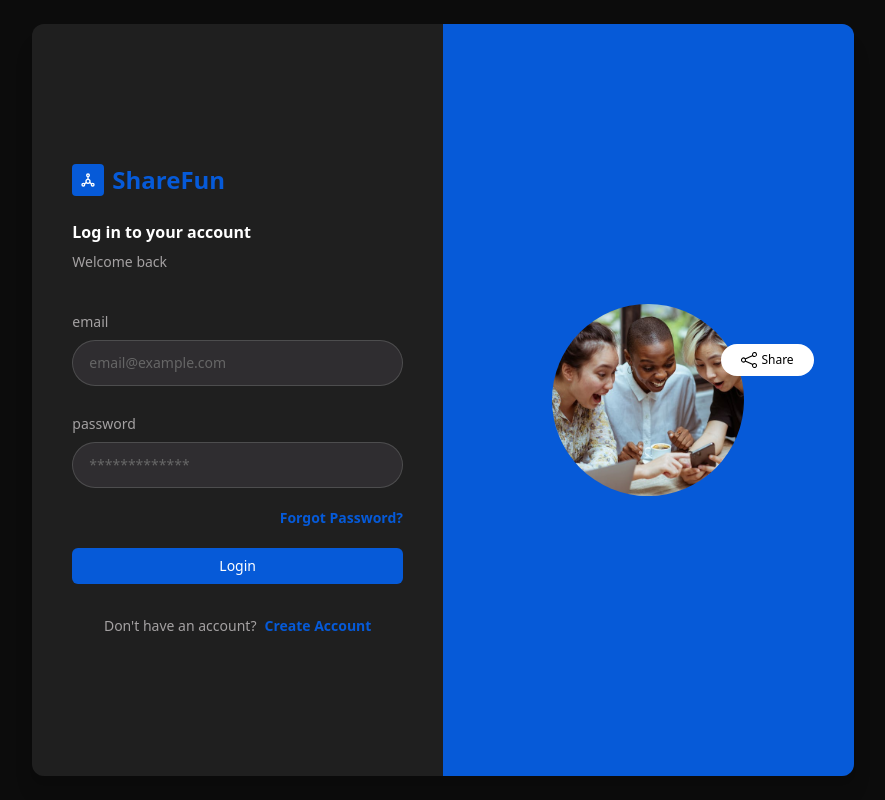
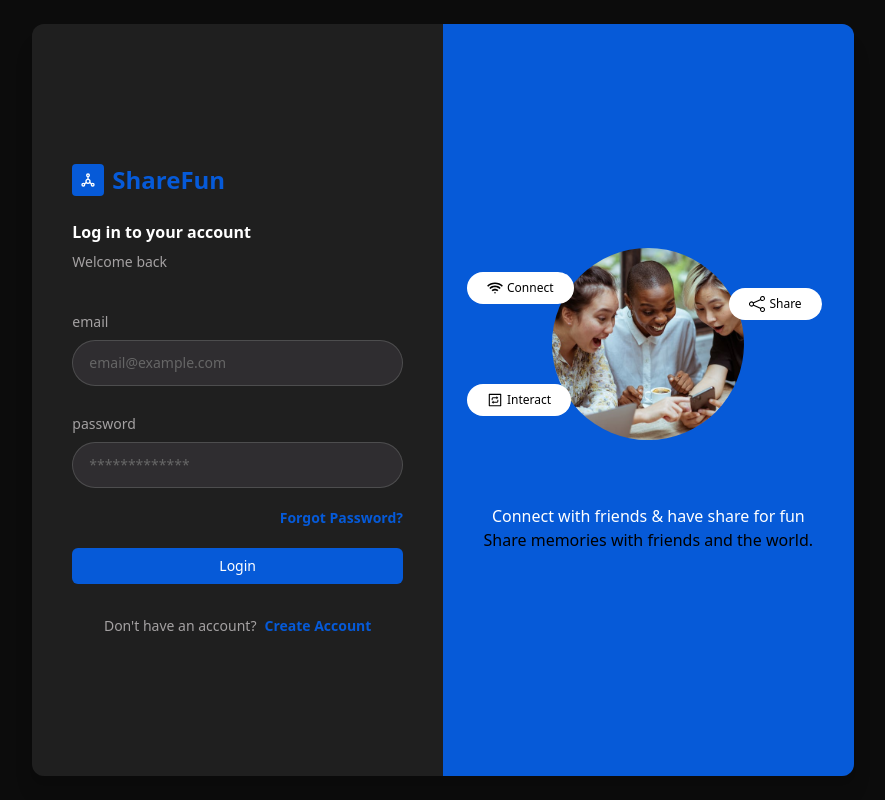
Before and after one commit to gaelambeu/Full-Stack-Social-Media, a React (Vite) app in the folder frontend/: page /login in a window 1280 px wide. Shown: the whole page, without its empty margins (197-1082 px from the left). Built offline with nearby package versions, Linux system fonts and the light colour scheme.

Commit message:
Login Update

```diff
--- a/frontend/src/pages/Login.jsx
+++ b/frontend/src/pages/Login.jsx
@@ -6,6 +6,8 @@ import { TbSocial } from "react-icons/tb"
 import { BsShare } from "react-icons/bs"
 import { TextInput, Loading, CustomButton } from '../components'
 import { BgImage, NoProfile } from '../assets'
+import { AiOutlineInteraction } from 'react-icons/ai'
+import { ImConnection } from 'react-icons/im'
 
 const Login = () => {
   const {
@@ -107,6 +109,13 @@ const Login = () => {
           </p>
         </div>
 
+
+
+
+
+
+
+
         {/* RIGHT */}
         <div className="hidden w-1/2 h-full lg:flex flex-col items-center justify-center bg-blue">
           <div className="relative w-full flex items-center justify-center">
@@ -116,10 +125,28 @@ const Login = () => {
               className='w-48 2xl:w-64 h-48 2xl:h-64 rounded-full object-cover'
             />
 
-            <div className="absolute flex items-center gap-1 bg-white right-10 top-10 py-2 px-5 rounded-full">
+            <div className="absolute flex items-center gap-1 bg-white right-8 top-10 py-2 px-5 rounded-full">
               <BsShare sire={14} />
               <span className="text-xs font-medium">Share</span>
             </div>
+
+            <div className="absolute flex items-center gap-1 bg-white left-6 top-6 py-2 px-5 rounded-full">
+              <ImConnection />
+              <span className="text-xs font-medium">Connect</span>
+            </div>
+
+            <div className="absolute flex items-center gap-1 bg-white left-6 bottom-6 py-2 px-5 rounded-full">
+              <AiOutlineInteraction />
+              <span className="text-xs font-medium">Interact</span>
+            </div>
+          </div>
+
+          <div className="mt-16 text-center">
+            <p className="text-white text-base">
+              Connect with friends & have share for fun
+            </p>
+            <span className="text-sm text-white/80" />
+              Share memories with friends and the world.
           </div>
         </div>
       </div>
```
